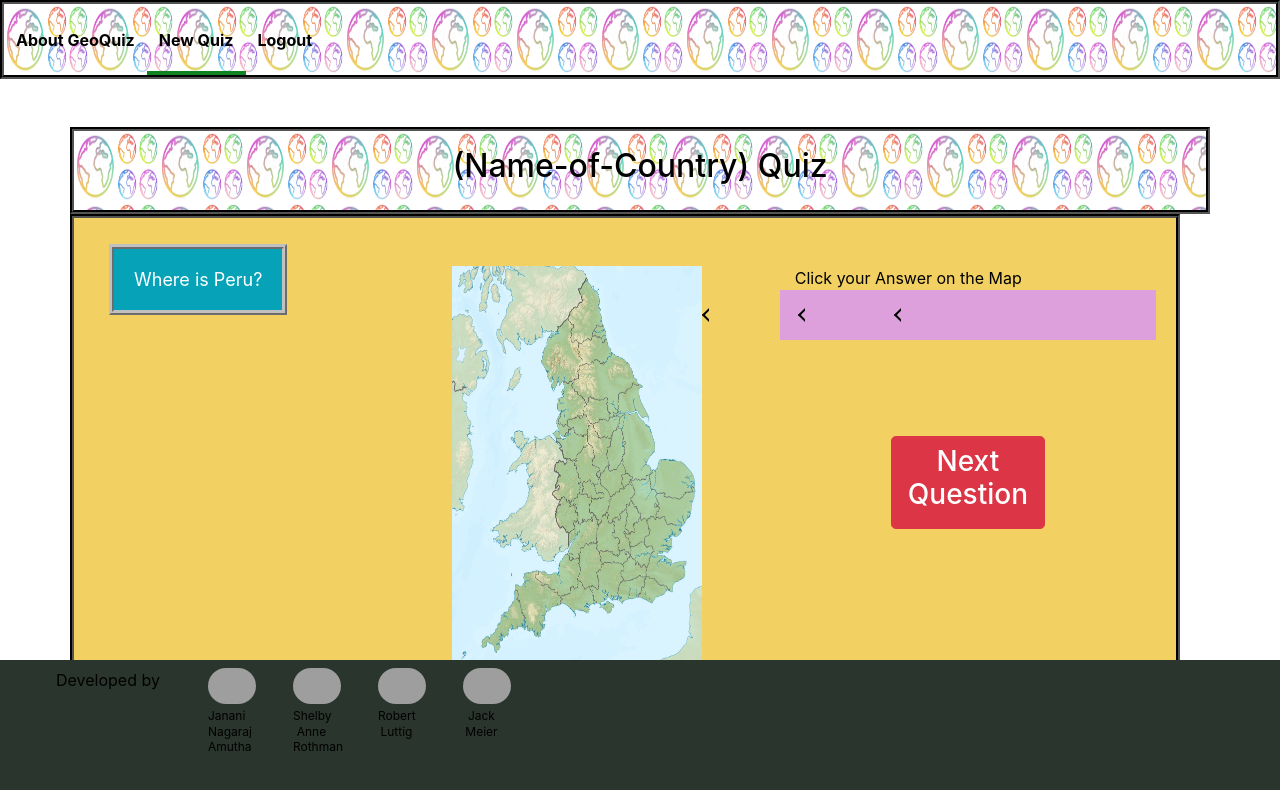
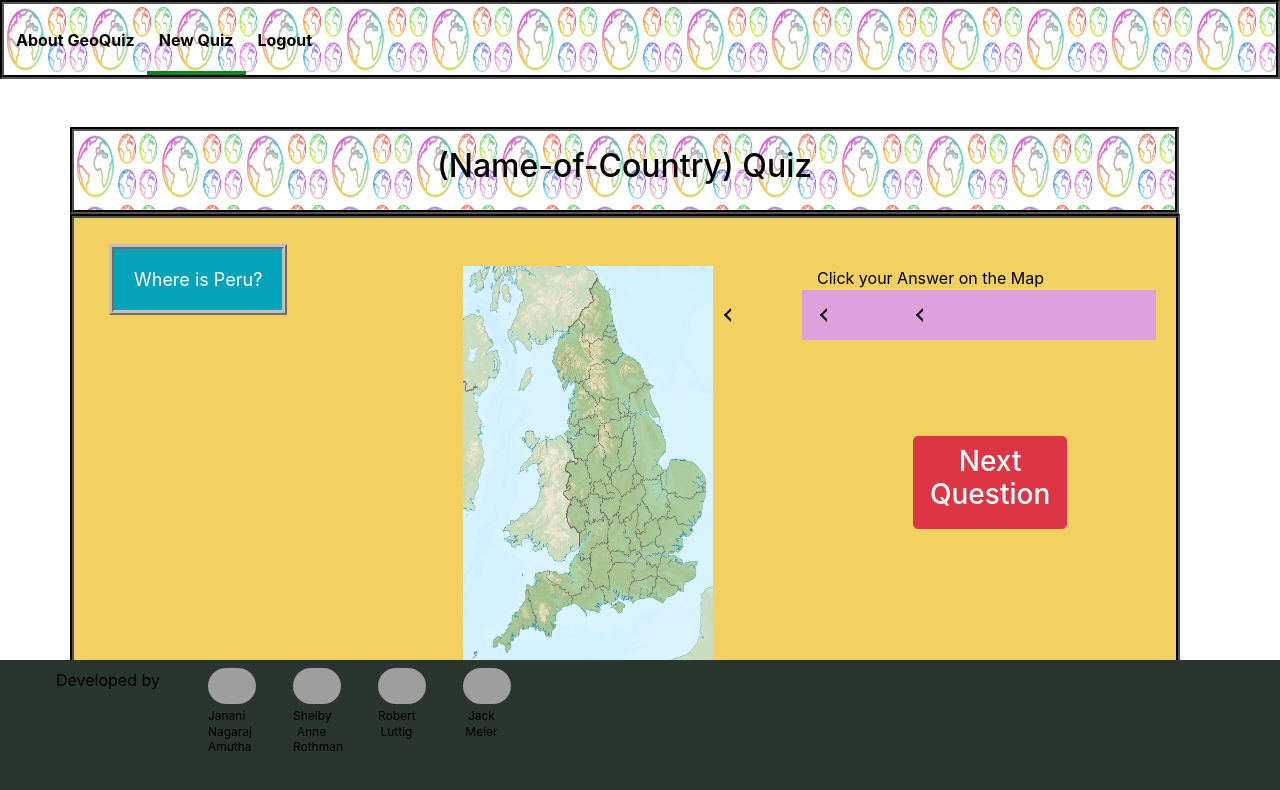
Before and after one commit to robertluttig/geoquiz, a React (Create React App) app in the folder client/: page /quiz in a window 1280 px wide. Shown: the top 790 px of the page. Built offline with nearby package versions, Linux system fonts and the light colour scheme; no server answers; sample sign-in values are in the browser's storage; grey boxes are pictures that could not be loaded.

Commit message:
fixed orientation of the quiz title

```diff
--- a/client/src/components/Quiz/index.js
+++ b/client/src/components/Quiz/index.js
@@ -56,8 +56,8 @@ function Quiz() {
 	// if (page === "quiz") {
 	return (
 		<div className="container">
-			<div className="row text-center title-container p-3">
-				<div className="col-sm">
+			<div className="row text-center  mr-3">
+				<div className="col-sm-12 title-container p-3">
 					<h2>
 						{/* {questionState.title}  */}
 						(Name-of-Country) Quiz
@@ -65,13 +65,13 @@ function Quiz() {
 				</div>
 			</div>
 			<div className="row quiz-form-container pt-5">
-				<div className="col-sm">
+				<div className="col-sm-4">
 					<span className="question-container">Where is Peru?</span>
 				</div>
-				<div className="col-sm map-container">
+				<div className="col-sm-4 map-container">
 					<img src={mapImage} alt="Map" height="400" width="250" />
 				</div>
-				<div className="col-sm">
+				<div className="col-sm-4">
           Click your Answer on the Map
 					<div className="row click-container mb-5">
 						<div id="arrowAnim">
--- a/client/src/components/Quiz/style.css
+++ b/client/src/components/Quiz/style.css
@@ -21,6 +21,8 @@
   border-width: 4px;
 
 }
+
+
 
 .title-container {
   background-image: url("../Navbar/earth_icon.png");
@@ -46,10 +48,6 @@
 	color: white;
 }
 
-/* .map-container {
-
-
-  } */
 
 .click-container {
   background-color: plum;
```
